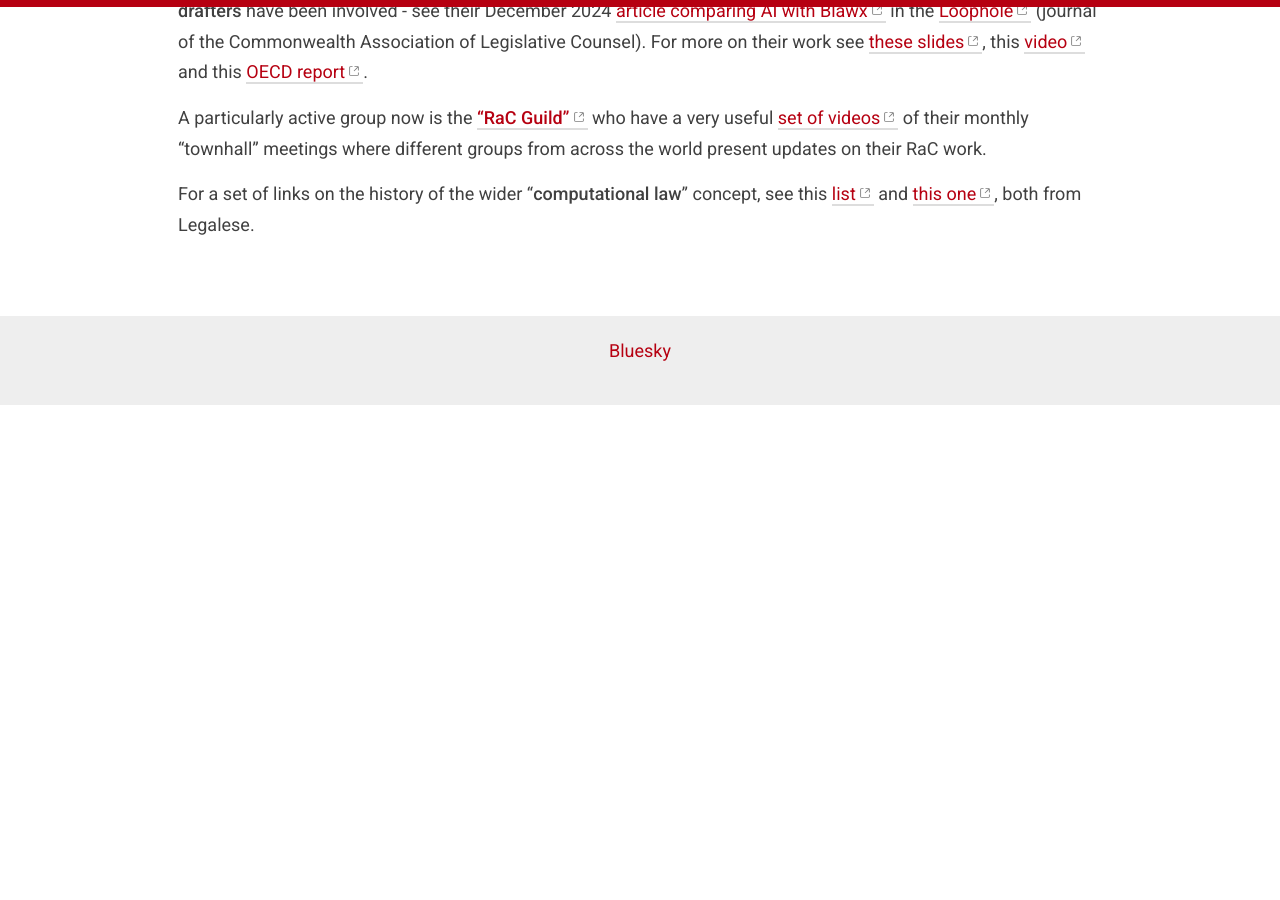
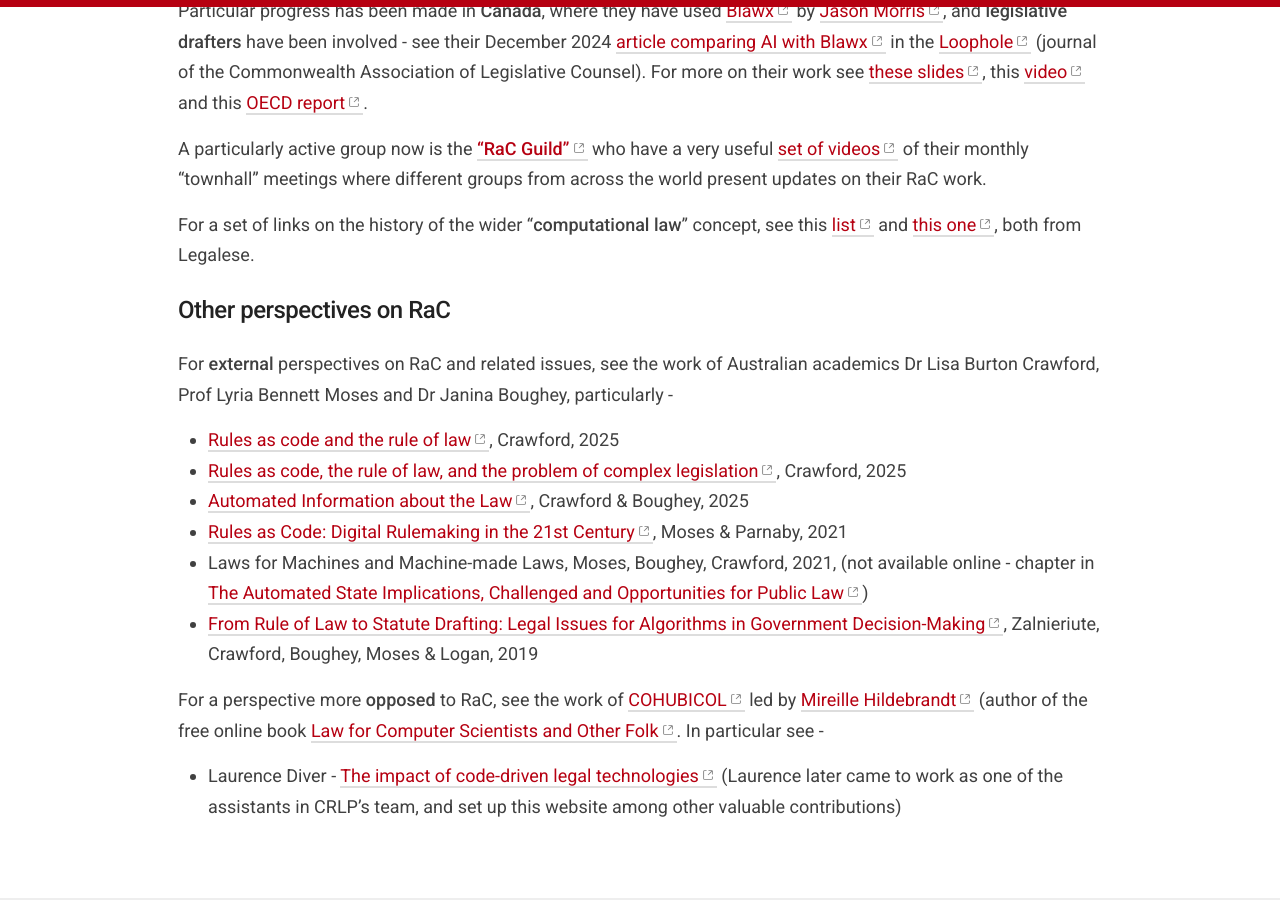
Before and after one commit to crlp-jerseyldo/crlp-jerseyldo.github.io, a Jekyll site: the page built from _pages/rulesascode.md, in a window 1280 px wide and 900 px high, scrolled down 4608 px. Built offline with Jekyll 4.4.1, drawn with Linux system fonts in a browser that asks for light colours; before the commit the page ends 5013 px from its top, so only the background shows below that; some of the changed text lies outside the part shown.

Commit message:
Update rulesascode.md
Added section on external perspectives on RaC

```diff
--- a/_pages/rulesascode.md
+++ b/_pages/rulesascode.md
@@ -61,3 +61,16 @@ Particular progress has been made in **Canada**, where they have used [Blawx](ht
 A particularly active group now is the [**"RaC Guild"**](https://www.racguild.org){:target="_blank"} who have a very useful [set of videos](https://www.youtube.com/@RaCGuild){:target="_blank"} of their monthly "townhall" meetings where different groups from across the world present updates on their RaC work.
 
 For a set of links on the history of the wider "**computational law**" concept, see this [list](https://legalese.com/legalscape#smart-stats){:target="_blank"} and [this one](https://legalese.com/prior-art#formalising-regulations){:target="_blank"}, both from Legalese.
+
+## Other perspectives on RaC
+
+For **external** perspectives on RaC and related issues, see the work of Australian academics Dr Lisa Burton Crawford, Prof Lyria Bennett Moses and Dr Janina Boughey, particularly -
+* [Rules as code and the rule of law](https://papers.ssrn.com/sol3/papers.cfm?abstract_id=5184244){:target="_blank”}, Crawford, 2025
+* [Rules as code, the rule of law, and the problem of complex legislation](https://lawschoolpolicyreview.com/2025/02/07/rules-as-code-the-rule-of-law-and-the-problem-of-complex-legislation/){:target="_blank”}, Crawford, 2025
+* [Automated Information about the Law](https://papers.ssrn.com/sol3/papers.cfm?abstract_id=5145525){:target="_blank”}, Crawford & Boughey, 2025
+* [Rules as Code: Digital Rulemaking in the 21st Century](https://allenshub.unsw.edu.au/news/rules-code-digital-rulemaking-21st-century){:target="_blank”}, Moses & Parnaby, 2021
+* Laws for Machines and Machine-made Laws, Moses, Boughey, Crawford, 2021, (not available online - chapter in [The Automated State Implications, Challenged and Opportunities for Public Law](https://federationpress.com.au/product/the-automated-state/){:target="_blank”})
+* [From Rule of Law to Statute Drafting: Legal Issues for Algorithms in Government Decision-Making](https://classic.austlii.edu.au/au/journals/UNSWLRS/2019/30.html){:target="_blank”}, Zalnieriute, Crawford, Boughey, Moses & Logan, 2019
+
+For a perspective more **opposed** to RaC, see the work of [COHUBICOL](https://www.cohubicol.com){:target="_blank”} led by [Mireille Hildebrandt](https://en.wikipedia.org/wiki/Mireille_Hildebrandt){:target="_blank”} (author of the free online book [Law for Computer Scientists and Other Folk](https://www.cohubicol.com/assets/uploads/law_for_computer_scientists.pdf){:target="_blank”}. In particular see -
+* Laurence Diver - [The impact of code-driven legal technologies](https://publications.cohubicol.com/research-studies/computational-law/chapter-3/){:target="_blank”} (Laurence later came to work as one of the assistants in CRLP's team, and set up this website among other valuable contributions)
```
